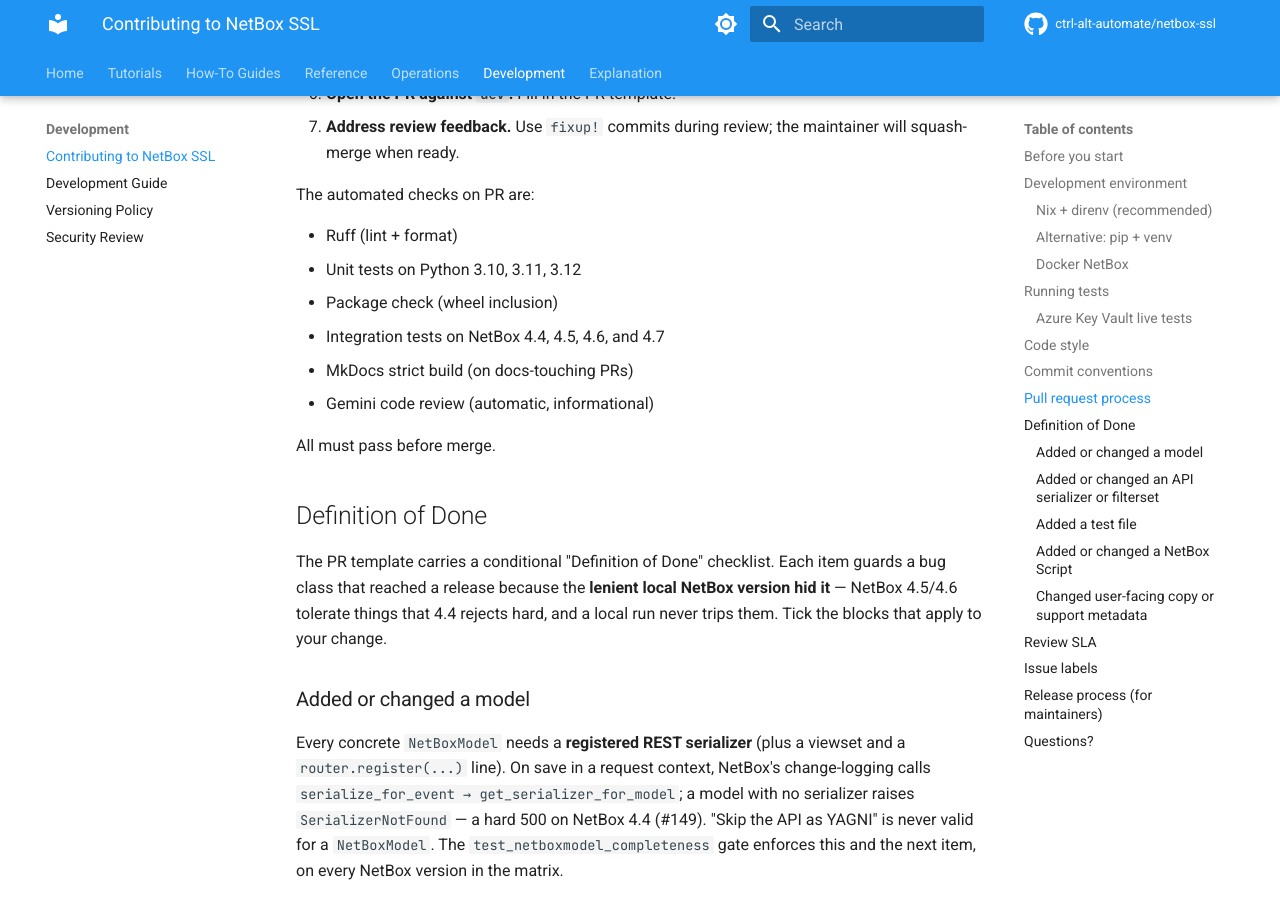
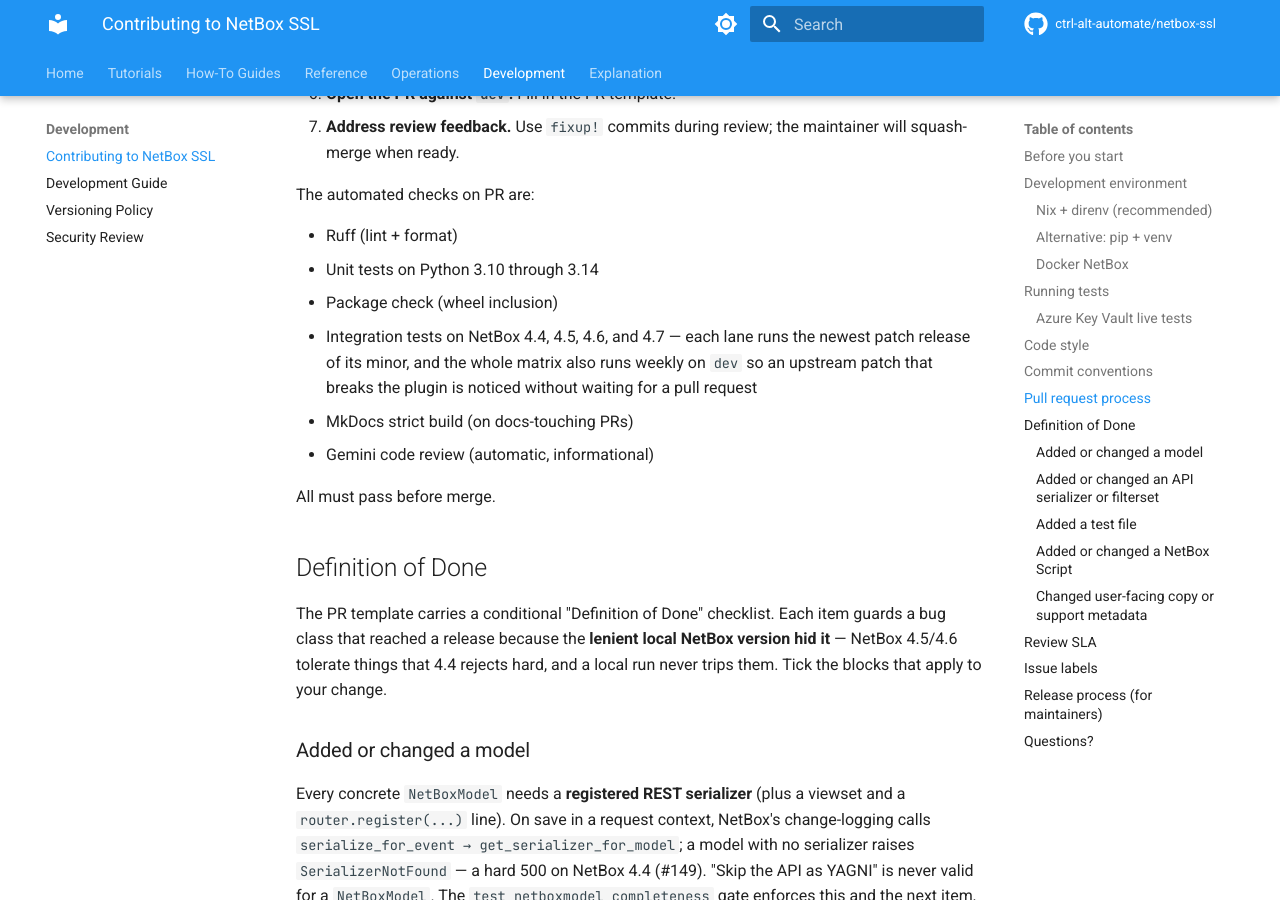
Before and after one commit to ctrl-alt-automate/netbox-ssl, an MkDocs documentation site: the page built from docs/development/contributing.md, in a window 1280 px wide and 900 px high, scrolled down 3364 px. Built offline with MkDocs 1.6.1 and Material for MkDocs 9.7.7, drawn with Linux system fonts in a browser that asks for light colours; comment, search, counter and statistics services are not loaded; the version menu is left out.

Commit message:
ci: follow the newest NetBox patch release and run the REST API tests (#186)
The 4.7 integration lane was pinned to v4.7.0 while 4.7.1 through 4.7.5
shipped, so the NetBox most people run was never what CI tested. Checking the
plugin against 4.7.5 by hand turned up no incompatibility, but it did turn up
two holes in the pipeline itself.

Integration lanes now use the floating image tag of their minor (v4.7, v4.6,
v4.5, v4.4), which netbox-docker re-points at every patch release, and the
workflow also runs weekly on the default branch. An upstream patch that breaks
the plugin is then noticed within a week on a run nobody's pull request depends
on. The OpenAPI --fail-on-warn and migration-drift gates run on 4.7 as well as
4.6: 4.7 ships a newer Django and drf-spectacular, and both gates pass there
through 4.7.5.

tests/test_api_endpoints.py was not run by any CI job. It needs a token and a
running NetBox, so all 40 tests skip in the container lane, and the E2E job,
which has a token, only selects `-m browser`. The integration job now creates a
token and runs them on every supported NetBox version, and asserts that they
ran rather than skipped. One of the 40 had been skipping for a long time: its
fixture posted a compliance policy in a schema that no longer exists and
skipped on the resulting 400. Fixture setup failures in that file now fail.

The browser tests ran on NetBox 4.5 only. They now run on 4.5 and 4.7.

Python 3.13 and 3.14 join the unit matrix and the package classifiers. The
NetBox 4.7 image runs Python 3.14, so the plugin was already in use there
without the unit suite ever having run on it.

Verified locally before relying on CI: unit suite on Python 3.13.11 and 3.14.0
(903 passed each); REST API tests 40/40 on NetBox 4.4.10, 4.5.10, 4.6.10 and
4.7.5; Playwright suite 86/86 on 4.7.5; full integration suite and all gates
on 4.7.4 and 4.7.5. COMPATIBILITY.md records the 4.7.1 - 4.7.5 changes that
were reviewed.

Refs #181

Co-authored-by: Claude Fable 5.2 <noreply@anthropic.com>

```diff
--- a/docker-compose.yml
+++ b/docker-compose.yml
@@ -13,7 +13,9 @@
 
 services:
   netbox: &netbox
-    image: netboxcommunity/netbox:${NETBOX_VERSION:-v4.5-4.0.0}
+    # Floating minor tag: the newest patch release of the newest supported
+    # NetBox. Override with NETBOX_VERSION (e.g. v4.4, or an exact v4.7.4).
+    image: netboxcommunity/netbox:${NETBOX_VERSION:-v4.7}
     depends_on:
       postgres:
         condition: service_healthy
--- a/docs/development/contributing.md
+++ b/docs/development/contributing.md
@@ -156,9 +156,12 @@ Commits are written in English. Signed commits are appreciated but not required.
 The automated checks on PR are:
 
 - Ruff (lint + format)
-- Unit tests on Python 3.10, 3.11, 3.12
+- Unit tests on Python 3.10 through 3.14
 - Package check (wheel inclusion)
-- Integration tests on NetBox 4.4, 4.5, 4.6, and 4.7
+- Integration tests on NetBox 4.4, 4.5, 4.6, and 4.7 — each lane runs the
+  newest patch release of its minor, and the whole matrix also runs weekly
+  on `dev` so an upstream patch that breaks the plugin is noticed without
+  waiting for a pull request
 - MkDocs strict build (on docs-touching PRs)
 - Gemini code review (automatic, informational)
 
--- a/pyproject.toml
+++ b/pyproject.toml
@@ -20,6 +20,8 @@ classifiers = [
     "Programming Language :: Python :: 3.10",
     "Programming Language :: Python :: 3.11",
     "Programming Language :: Python :: 3.12",
+    "Programming Language :: Python :: 3.13",
+    "Programming Language :: Python :: 3.14",
 ]
 keywords = ["netbox", "plugin", "ssl", "tls", "certificate", "pki"]
 requires-python = ">=3.10"
```
Also changed, not shown: CHANGELOG.md (+24 -0 lines), COMPATIBILITY.md (+25 -5 lines), docs/development/development.md (+3 -2 lines), docs/development/security-review.md (+1 -1 lines), docs/development/versioning.md (+3 -2 lines), 3 other files.
